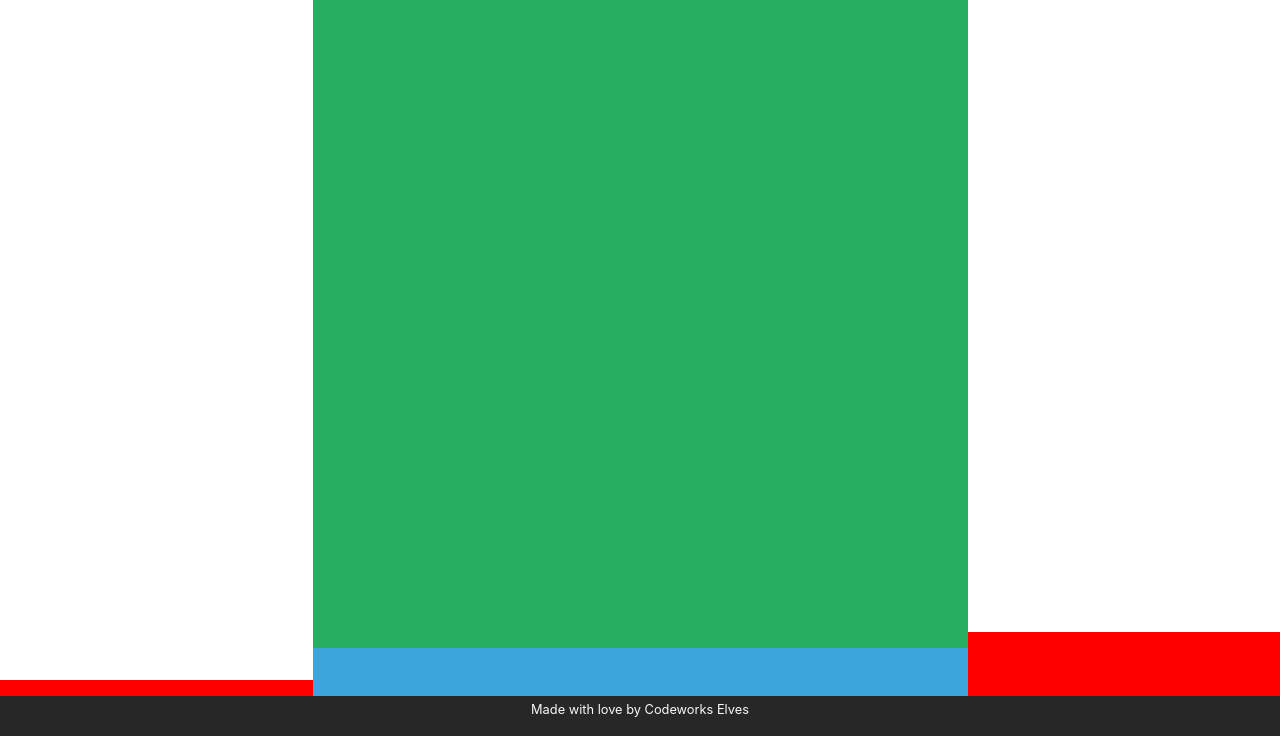
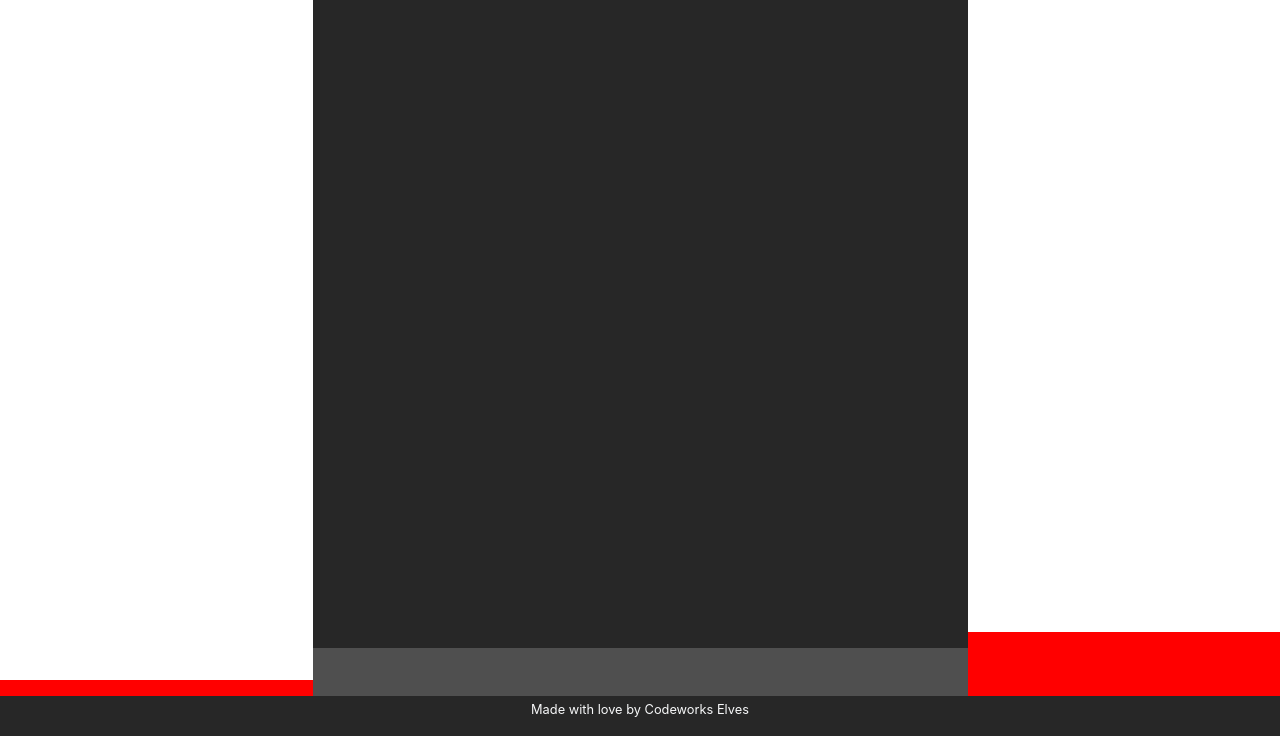
Before and after one commit to Inlic/pokedex-api, a website with bundled scripts: page index.html in a window 1280 px wide. Shown: the part 183-919 px from the top of the page. Built offline with nearby package versions, Linux system fonts and the light colour scheme; no server answers.

Commit message:
styling changes

```diff
--- a/index.html
+++ b/index.html
@@ -31,10 +31,10 @@
                     </ul>
                 </div>
             </div>
-            <div class="col-6 text-center bg-primary">
+            <div class="col-6 text-center bg-gray">
                 <h1>Active Pokemon</h1>
                 <div class="row scrollbox">
-                    <div class="col bg-success" id="active-pokedex">
+                    <div class="col bg-dark" id="active-pokedex">
                     </div>
                 </div>
             </div>
```
